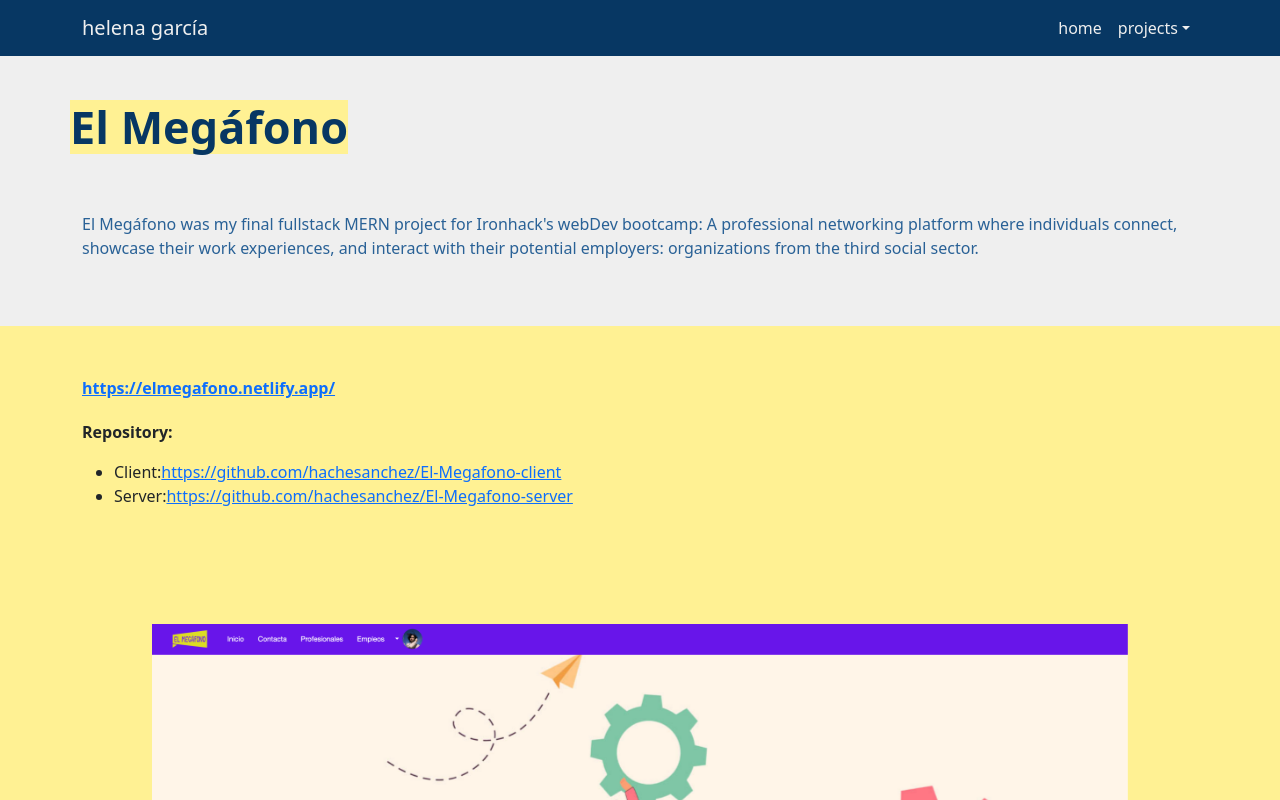
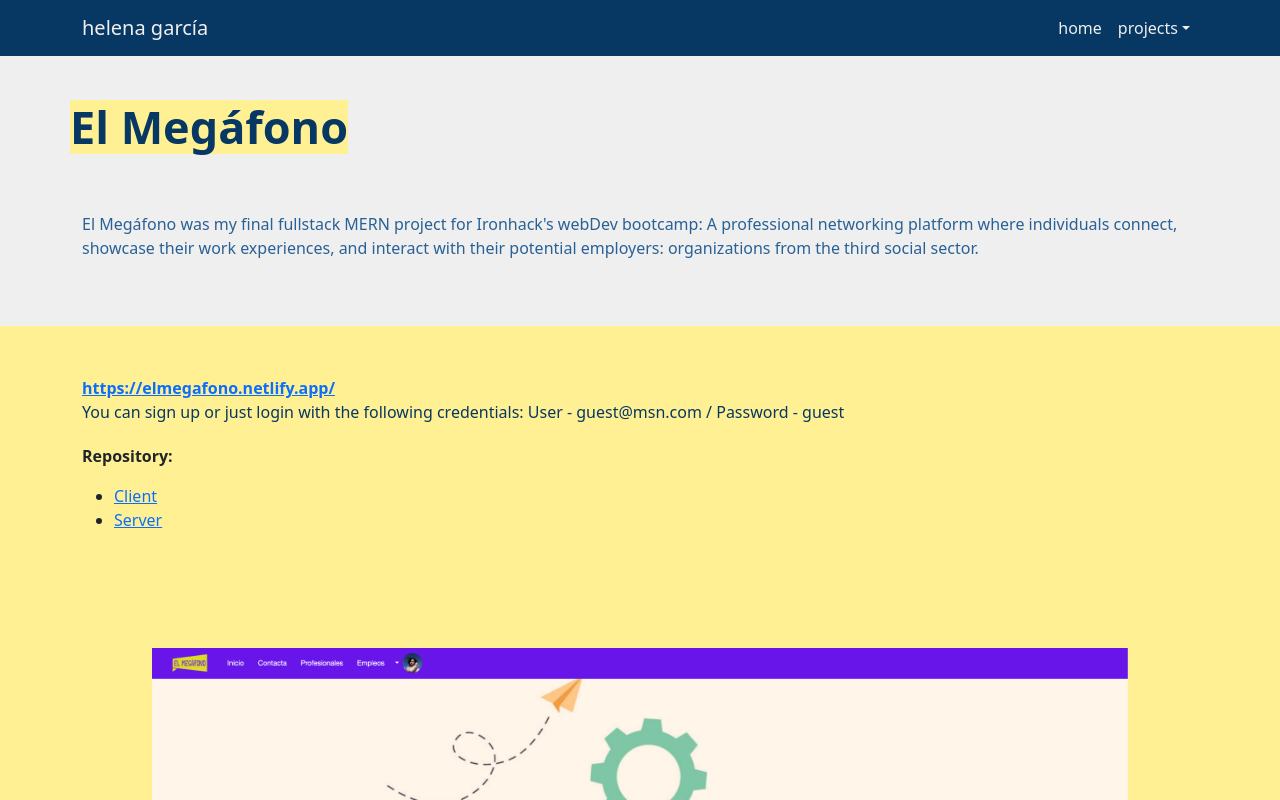
Before and after one commit to hachesanchez/porfolio-dev, a React (Vite) app: page /el-megafono in a window 1280 px wide. Shown: the top 800 px of the page. Built offline with nearby package versions, Linux system fonts and the light colour scheme.

Commit message:
logo3, megafono credentials

```diff
--- a/helena-porfolio.json
+++ b/helena-porfolio.json
@@ -61,7 +61,13 @@
                     ]
                 }
             ],
-            "link": "https://elmegafono.netlify.app/",
+            "link": {
+                "dns": "https://elmegafono.netlify.app/",
+                "credentials": [
+                    "You can sign up or just login with the following credentials: ",
+                    "User - guest@msn.com / Password - guest"
+                ]
+            },
             "repository": {
                 "client": "https://github.com/hachesanchez/El-Megafono-client",
                 "server": "https://github.com/hachesanchez/El-Megafono-server"
--- a/src/components/ProjectMegafono/LinksMegafono.css
+++ b/src/components/ProjectMegafono/LinksMegafono.css
@@ -1,16 +1,20 @@
 .megafono-links-component {
-    padding: 50px 20px;
+  padding: 50px 20px;
 }
 
 .megafono-web {
-    background-color: #fff193;
-    margin-bottom: 20px;
+  background-color: #fff193;
+  margin-bottom: 20px;
 }
 
 .megafono-weblink {
-    font-weight: bold;
+  font-weight: bold;
 }
 
 .megafono-repo-title {
-    font-weight: bold;
+  font-weight: bold;
 }
+
+.megafono-credentials {
+  color: #073763;
+}
--- a/src/components/ProjectMegafono/LinksMegafono.jsx
+++ b/src/components/ProjectMegafono/LinksMegafono.jsx
@@ -1,60 +1,51 @@
-import './LinksMegafono.css'
-import { Container } from 'react-bootstrap'
+import "./LinksMegafono.css";
+import { Container } from "react-bootstrap";
 
-const LinksMegafono = ({ repository, link }) => {
-
+const LinksMegafono = ({ repository, link: { dns, credentials } }) => {
   return (
-
     <div className="megafono-links-component">
-            <Container >
-
-                <div className='links-container' >
+      <Container>
+        <div className="links-container">
           <div className="megafono-web">
             <a
               className="megafono-weblink"
-                            href={link}
-                            target='blank'
+              href={dns}
+              target="blank"
               rel="noopener noreferrer"
             >
-                            {link}
+              {dns}
             </a>
+            <p className="megafono-credentials">{credentials}</p>
           </div>
           <div className="megafono-repo">
-                        <p className='megafono-repo-title'>
-                            Repository:
-                        </p>
+            <p className="megafono-repo-title">Repository:</p>
             <ul>
               <li>
-                                Client:
                 <a
                   className="megafono-webrepo"
                   href={repository.client}
-                                    target='blank'
+                  target="blank"
                   rel="noopener noreferrer"
                 >
-                                    {repository.client}
+                  Client
                 </a>
               </li>
               <li>
-                                Server:
                 <a
                   className="megafono-webrepo"
                   href={repository.server}
-                                    target='blank'
+                  target="blank"
                   rel="noopener noreferrer"
                 >
-                                    {repository.server}
+                  Server
                 </a>
               </li>
+            </ul>
+          </div>
+        </div>
+      </Container>
+    </div>
+  );
+};
 
-                        </ul>
-                    </div >
-                </div>
-
-            </Container >
-        </div>
-
-    )
-}
-
-export default LinksMegafono
+export default LinksMegafono;
```
Also changed, not shown: public/Logo3.png (added). Lines whose indentation alone changed are shown as unchanged.
